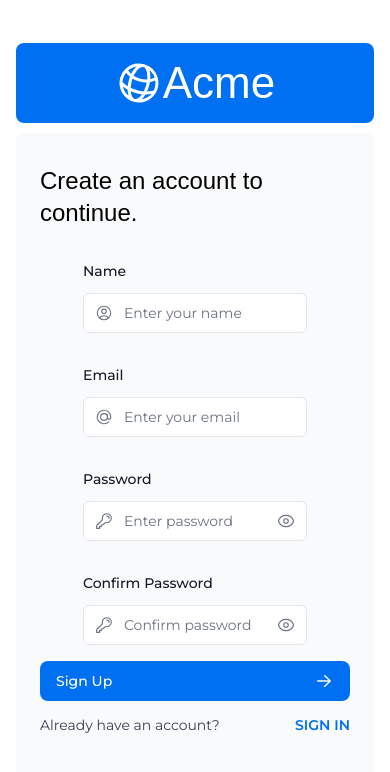
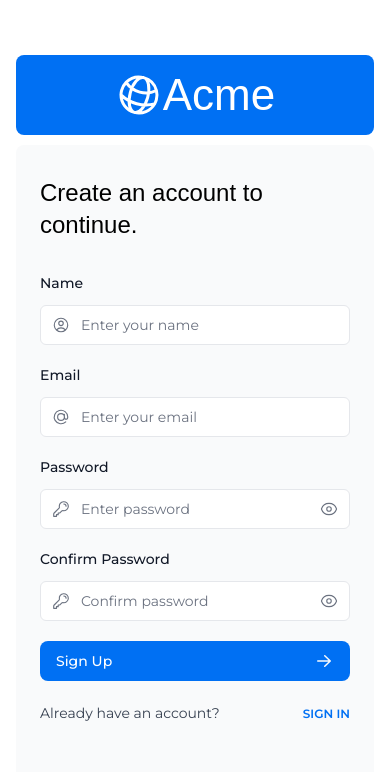
Before and after one commit to BryanQuin3/collection-management-client, a Next.js app: page /register in a window 390 px wide. Shown: the top 772 px of the page. Built offline with nearby package versions, Linux system fonts and the light colour scheme; no server answers; a web font is replaced by a local one.

Commit message:
Update login and register page styles

```diff
--- a/app/(user)/login/page.tsx
+++ b/app/(user)/login/page.tsx
@@ -15,7 +15,7 @@ export default function LoginPage() {
                 <div className='flex items-center gap-2'>
                     <span className='text-sm text-gray-700'>You don&apos;t have an account?</span>
                     <Link href='/register'>
-                        <span className='text-blue-500 text-sm uppercase font-semibold'>Create an account</span>
+                        <span className='text-blue-500 text-xs uppercase font-semibold md:text-sm'>Create an account</span>
                     </Link>
                 </div>
             </div>
--- a/app/ui/register-form.tsx
+++ b/app/ui/register-form.tsx
@@ -22,7 +22,7 @@ export default function RegisterForm() {
                 <h1 className={`${lusitana.className} mb-3 text-2xl`}>
                     Create an account to continue.
                 </h1>
-                <div className='w-full grid grid-cols-1 place-items-center gap-3 md:grid-cols-2'>
+                <div className='w-full grid grid-cols-1 gap-x-3 md:grid-cols-2'>
                     {/* name */}
                     <div>
                         <label
@@ -78,10 +78,10 @@ export default function RegisterForm() {
                     />
                 </div>
                 <RegisterButton />
-                <div className='flex items-center gap-2 mt-3 justify-between'>
+                <div className='flex items-center gap-2 justify-between'>
                     <span className='text-sm text-gray-700'>Already have an account?</span>
                     <Link href='/login'>
-                        <span className='text-blue-500 text-sm uppercase font-semibold'>Sign in</span>
+                        <span className='text-blue-500 text-xs uppercase font-semibold md:text-sm'>Sign in</span>
                     </Link>
                 </div>
                 <div className='flex h-8 items-end space-x-1 mt-4'>
@@ -105,7 +105,7 @@ export default function RegisterForm() {
 
 function RegisterButton() {
     return (
-        <Button className='mt-4 w-full flex justify-between'>
+        <Button className='my-5 w-full flex justify-between'>
             Sign Up <ArrowRightIcon className='ml-3 h-5 w-5 text-gray-50' />
         </Button>
     )
```
